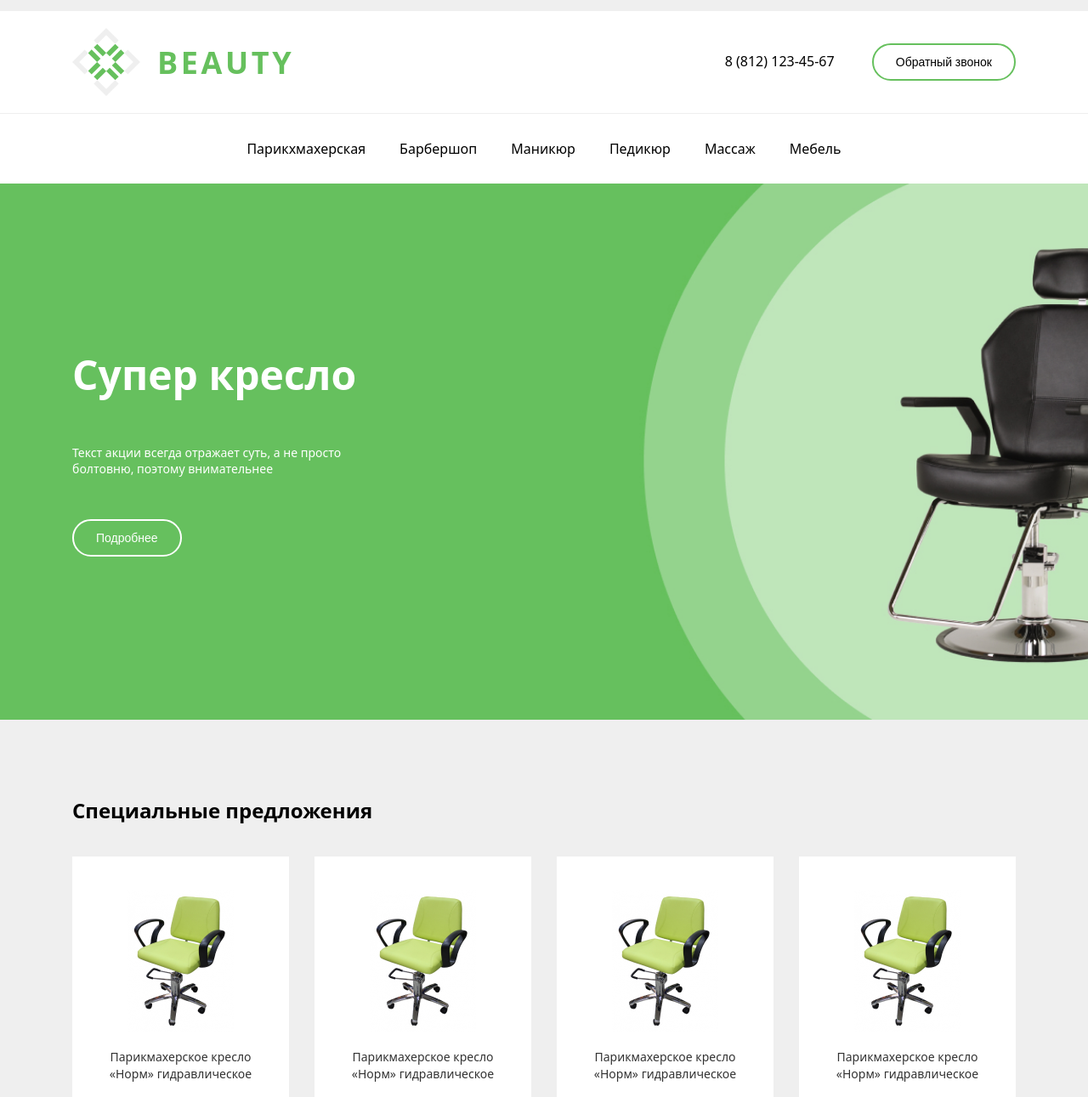
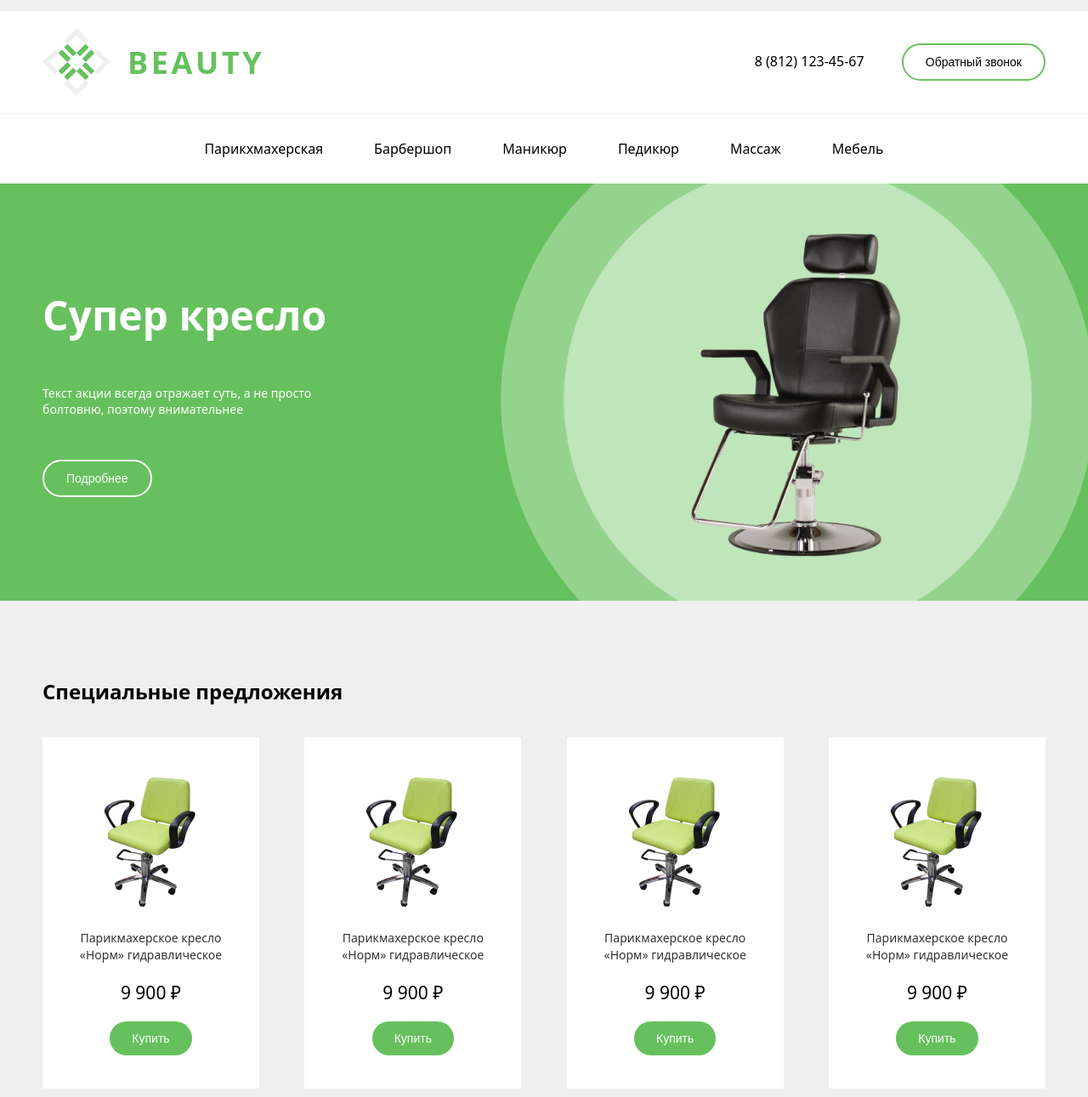
Before and after one commit to 1317n0d3/beauty-landing-page, a website built with webpack: page index.html in a window 1280 px wide. Shown: the part 40-1331 px from the top of the page at 85% size. Built offline with nearby package versions, Linux system fonts and the light colour scheme.

Commit message:
add media queries, fix phone link

```diff
--- a/index.html
+++ b/index.html
@@ -24,7 +24,7 @@
     </div>
 
     <div class="hotline">
-      <span class="hotline__number">8 (812) 123-45-67</span>
+      <a class="hotline__number" href="tel:88121234567">8 (812) 123-45-67</a>
       <button class="hotline__button">Обратный звонок</button>
     </div>
   </header>
@@ -113,7 +113,7 @@
       </div>
       <span>198555, Невский пр. 140, офис 140</span>
       <div class="hotline">
-        <span class="hotline__number">8 (812) 123-45-67</span>
+        <a class="hotline__number" href="tel:88121234567">8 (812) 123-45-67</a>
         <button class="hotline__button">Обратный звонок</button>
       </div>
     </div>
--- a/src/scss/app.scss
+++ b/src/scss/app.scss
@@ -79,6 +79,8 @@ header {
   &__number {
     font-size: 16px;
     margin-right: 40px;
+    text-decoration: none;
+    color: #000000;
   }
 
   &__button {
@@ -122,6 +124,8 @@ header {
   &__items {
     display: flex;
     justify-content: space-between;
+    flex-wrap: wrap;
+    gap: 20px;
   }
 
   &__item-card {
@@ -167,6 +171,8 @@ header {
   justify-content: space-between;
   padding: 0 calc(50% - 555px);
   margin: 100px 0;
+  flex-wrap: wrap;
+  gap: 20px;
 
   &__card {
     width: 460px;
@@ -247,3 +253,107 @@ header {
     font-size: 12px;
   }
 }
+
+@media (min-width: 575.98px) {
+
+  .special-offers,
+  .advertisement,
+  .privacy-policy {
+    padding: 0 calc(50vw - 270px);
+  }
+
+  header {
+    padding: 20px calc(50vw - 270px);
+    flex-direction: column;
+    gap: 20px;
+  }
+
+  .main-menu {
+    flex-direction: column;
+    gap: 20px;
+  }
+
+  .special-offers {
+    &__items {
+      justify-content: center;
+    }
+  }
+
+  .banner {
+    padding: 16px calc(50vw - 300px);
+  }
+
+  .contacts {
+    padding: 38px calc(50vw - 270px);
+    flex-direction: column;
+    gap: 20px;
+  }
+}
+
+@media (min-width: 767.98px) {
+
+  .banner {
+    padding: 40px calc(50vw - 320px);
+  }
+}
+
+@media (min-width: 991.98px) {
+
+  .privacy-policy {
+    padding: 0 calc(50vw - 480px);
+  }
+
+  .special-offers {
+    padding: 0 calc(50vw - 480px);
+
+    &__items {
+      justify-content: space-between;
+    }
+  }
+
+  header {
+    padding: 20px calc(50vw - 480px);
+    flex-direction: row;
+  }
+
+  .main-menu {
+    flex-direction: row;
+  }
+
+  .banner {
+    padding: 100px calc(50vw - 480px);
+  }
+
+  .contacts {
+    padding: 28px calc(50vw - 480px);
+    flex-direction: row;
+  }
+}
+
+@media (min-width: 1199.98px) {
+
+  .special-offers,
+  .advertisement,
+  .privacy-policy {
+    padding: 0 calc(50vw - 590px);
+  }
+
+  header {
+    padding: 20px calc(50vw - 590px);
+  }
+
+  .banner {
+    padding: 122px calc(50vw - 590px);
+  }
+
+  .contacts {
+    padding: 38px calc(50vw - 590px);
+  }
+}
+
+@media (min-width: 1399.98px) {
+
+  .banner {
+    padding: 192px calc(50vw - 590px);
+  }
+}
```
Also changed, not shown: dist/style.css.
